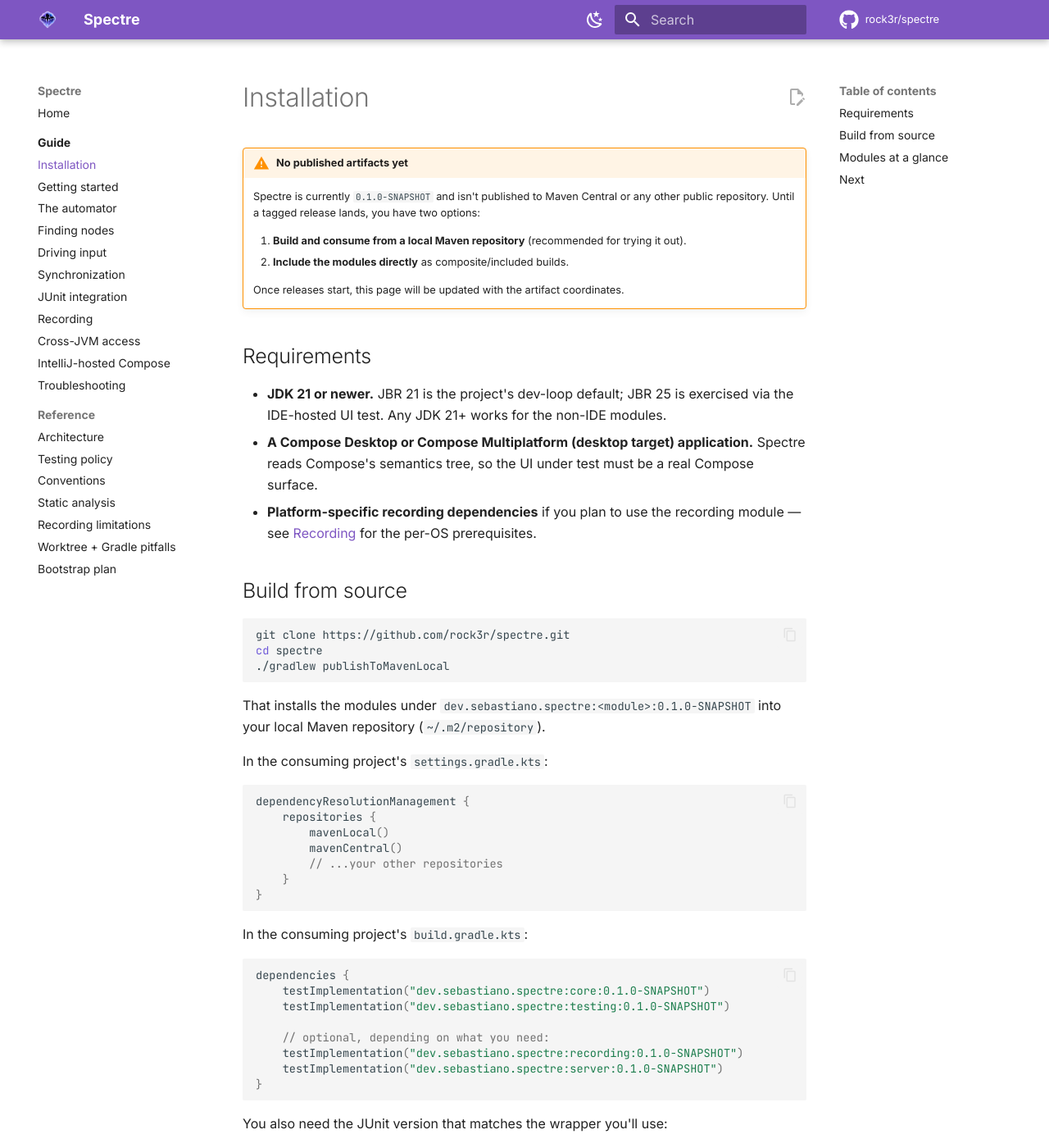
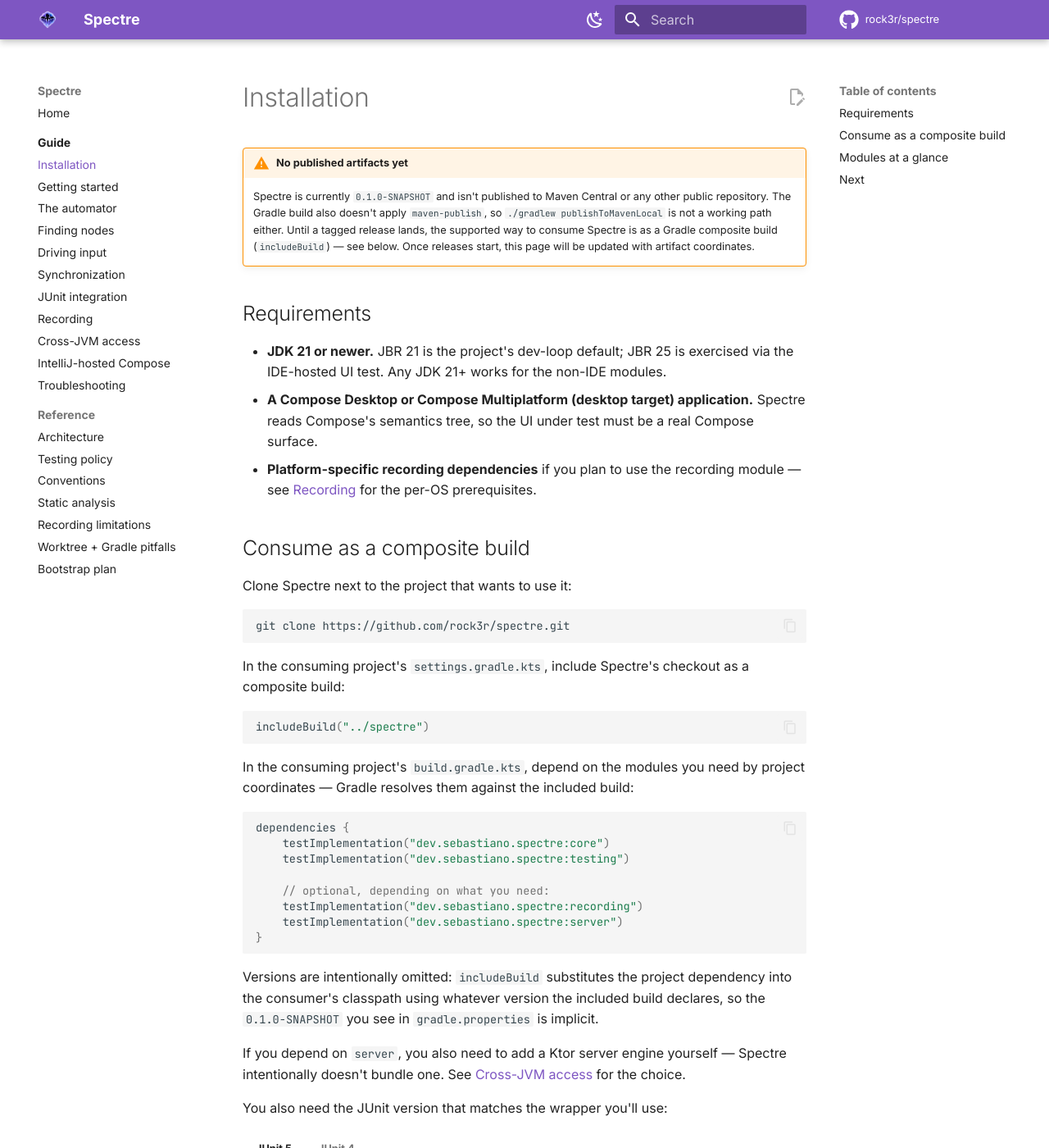
Before and after one commit to rock3r/spectre, an MkDocs documentation site: the page built from docs/guide/installation.md, in a window 1280 px wide and 1400 px high. Shown: the whole window at 82% size. Built offline with MkDocs 1.6.1 and Material for MkDocs 9.7.7, drawn with Linux system fonts in a browser that asks for light colours; comment, search, counter and statistics services are not loaded.

Commit message:
docs: address fifth-pass review
- installation.md: drop the publishToMavenLocal / Maven coordinates path —
  the build doesn't apply maven-publish, so that workflow doesn't actually
  work. Replace with a Gradle composite build (includeBuild) recipe, which
  is the supported pre-release path. Mention the Ktor engine caveat.
- interactions.md: correct the RobotDriver constructor surface. Only the
  adapter-injecting constructor is internal; RobotDriver() and
  RobotDriver(robot: Robot) are public, alongside the headless() and
  synthetic() factories.
- troubleshooting.md: rewrite the Linux / Wayland recording entry around
  the current behaviour. LinuxX11Grab now throws UnsupportedOperationException
  on Wayland sessions rather than silently producing black frames; the
  troubleshooting flow follows the actual error message.
- cross-jvm.md: call out that consumers must add a Ktor server engine
  themselves (the server module deliberately doesn't pull one in). Reframe
  the 9274 port note: it's the client's default
  (HttpComposeAutomator.DEFAULT_PORT), and installSpectreRoutes itself has
  no port — the hosting engine chooses where to listen. Aligning both sides
  on 9274 keeps the defaults consistent.
- junit.md: update the cross-link to installation.md to point at the
  renamed "Consume as a composite build" anchor.

mkdocs build --strict still passes (and caught the renamed anchor).

Co-Authored-By: Claude Opus 4.7 (1M context) <noreply@anthropic.com>

````diff
--- a/docs/guide/installation.md
+++ b/docs/guide/installation.md
@@ -2,12 +2,11 @@
 
 !!! warning "No published artifacts yet"
     Spectre is currently `0.1.0-SNAPSHOT` and isn't published to Maven Central or any
-    other public repository. Until a tagged release lands, you have two options:
-
-    1. **Build and consume from a local Maven repository** (recommended for trying it out).
-    2. **Include the modules directly** as composite/included builds.
-
-    Once releases start, this page will be updated with the artifact coordinates.
+    other public repository. The Gradle build also doesn't apply `maven-publish`, so
+    `./gradlew publishToMavenLocal` is not a working path either. Until a tagged
+    release lands, the supported way to consume Spectre is as a Gradle composite build
+    (`includeBuild`) — see below. Once releases start, this page will be updated with
+    artifact coordinates.
 
 ## Requirements
 
@@ -18,41 +17,41 @@
 - **Platform-specific recording dependencies** if you plan to use the recording module —
   see [Recording](recording.md) for the per-OS prerequisites.
 
-## Build from source
+## Consume as a composite build
+
+Clone Spectre next to the project that wants to use it:
 
 ```shell
 git clone https://github.com/rock3r/spectre.git
-cd spectre
-./gradlew publishToMavenLocal
 ```
 
-That installs the modules under `dev.sebastiano.spectre:<module>:0.1.0-SNAPSHOT` into your
-local Maven repository (`~/.m2/repository`).
-
-In the consuming project's `settings.gradle.kts`:
+In the consuming project's `settings.gradle.kts`, include Spectre's checkout as a
+composite build:
 
 ```kotlin
-dependencyResolutionManagement {
-    repositories {
-        mavenLocal()
-        mavenCentral()
-        // ...your other repositories
-    }
+includeBuild("../spectre")
+```
+
+In the consuming project's `build.gradle.kts`, depend on the modules you need by
+project coordinates — Gradle resolves them against the included build:
+
+```kotlin
+dependencies {
+    testImplementation("dev.sebastiano.spectre:core")
+    testImplementation("dev.sebastiano.spectre:testing")
+
+    // optional, depending on what you need:
+    testImplementation("dev.sebastiano.spectre:recording")
+    testImplementation("dev.sebastiano.spectre:server")
 }
 ```
 
-In the consuming project's `build.gradle.kts`:
+Versions are intentionally omitted: `includeBuild` substitutes the project dependency
+into the consumer's classpath using whatever version the included build declares, so
+the `0.1.0-SNAPSHOT` you see in `gradle.properties` is implicit.
 
-```kotlin
-dependencies {
-    testImplementation("dev.sebastiano.spectre:core:0.1.0-SNAPSHOT")
-    testImplementation("dev.sebastiano.spectre:testing:0.1.0-SNAPSHOT")
-
-    // optional, depending on what you need:
-    testImplementation("dev.sebastiano.spectre:recording:0.1.0-SNAPSHOT")
-    testImplementation("dev.sebastiano.spectre:server:0.1.0-SNAPSHOT")
-}
-```
+If you depend on `server`, you also need to add a Ktor server engine yourself — Spectre
+intentionally doesn't bundle one. See [Cross-JVM access](cross-jvm.md) for the choice.
 
 You also need the JUnit version that matches the wrapper you'll use:
 
````
Also changed, not shown: docs/guide/cross-jvm.md (+14 -3 lines), docs/guide/interactions.md (+11 -6 lines), docs/guide/junit.md (+1 -1 lines), docs/guide/troubleshooting.md (+18 -9 lines).
